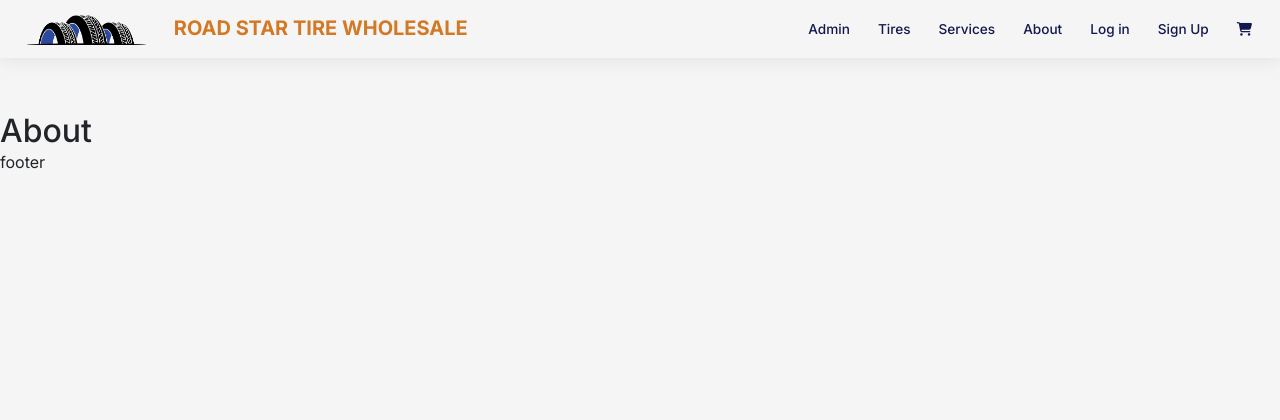
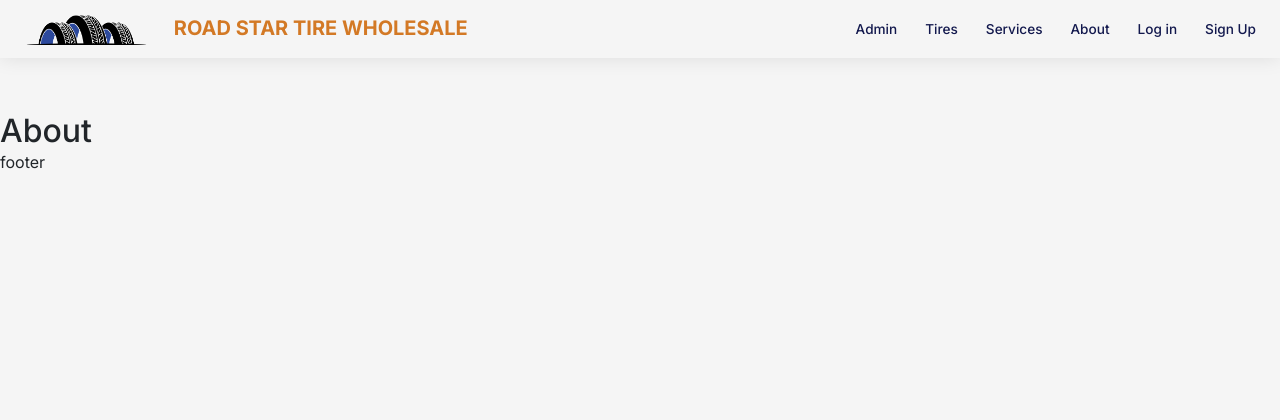
Before and after one commit to zsiskos/roadstartire, a Django app: page /about/ in a window 1280 px wide. Shown: the top 420 px of the page. Run offline with Django 3.2, Linux system fonts and the light colour scheme; some libraries are stand-ins or nearby versions.

Commit message:
nav change based on login

```diff
--- a/main_app/templates/base.html
+++ b/main_app/templates/base.html
@@ -37,11 +37,13 @@
       <a class="nav-item nav-link" id="nav-tires" href={% url 'tire_list' %}></i>Tires</a>
       <a class="nav-item nav-link" id="nav-services" href={% url 'services' %}></i>Services</a>
       <a class="nav-item nav-link" id="nav-about" href={% url 'about' %}></i>About</a>
+      {% if user.is_authenticated %}
+      <a class="nav-item nav-link" id="nav-logout" href="{% url 'account' %}">Account</a>
+      <a class="nav-item nav-link" id="nav-cart-detail" href={% url 'cart_detail' %}><i class="fas fa-shopping-cart"></i></a>
+      {% else %}
       <a class="nav-item nav-link" id="nav-login" href={% url 'login' %}></i>Log in</a> <!-- SEPARATE PAGE FOR NOW, WILL COMBINE WITH SIGN UP -->
       <a class="nav-item nav-link" id="nav-signup" href={% url 'signup' %}></i>Sign Up</a>
-      <a class="nav-item nav-link" id="nav-cart-detail" href={% url 'cart_detail' %}>
-        <i class="fas fa-shopping-cart"></i>
-      </a>
+      {% endif %}
     <div>
   </nav>
   <main>
```
